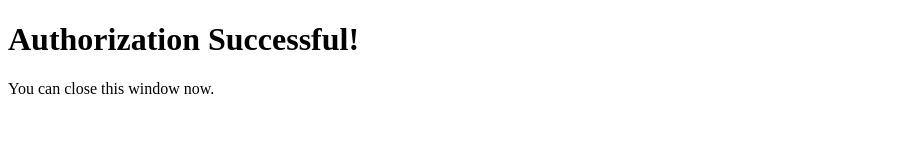
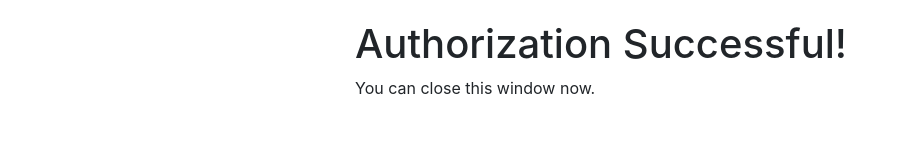
Before and after one commit to ListenSocial/listensocial.github.io, a plain HTML site: page authCallback.html in a window 1280 px wide. Shown: the whole page, without its empty margins (0-899 px from the left). Drawn offline with nearby package versions, Linux system fonts and the light colour scheme.

Commit message:
Update authCallback.html makeNicer

```diff
--- a/authCallback.html
+++ b/authCallback.html
@@ -2,9 +2,20 @@
 <html>
 <head>
   <base target="_top">
+  <link rel="stylesheet" href="https://stackpath.bootstrapcdn.com/bootstrap/4.3.1/css/bootstrap.min.css">
+  <style>
+    body {
+      margin: 20px;
+    }
+    .container {
+      max-width: 600px;
+    }
+  </style>
 </head>
 <body>
-  <h1>Authorization Successful!</h1>
-  <p>You can close this window now.</p>
+  <div class="container">
+    <h1>Authorization Successful!</h1>
+    <p>You can close this window now.</p>
+  </div>
 </body>
 </html>
```
